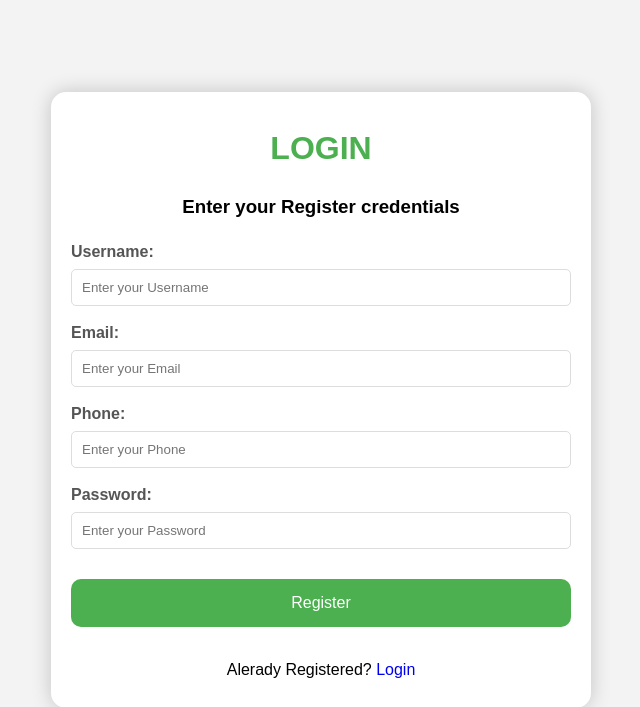
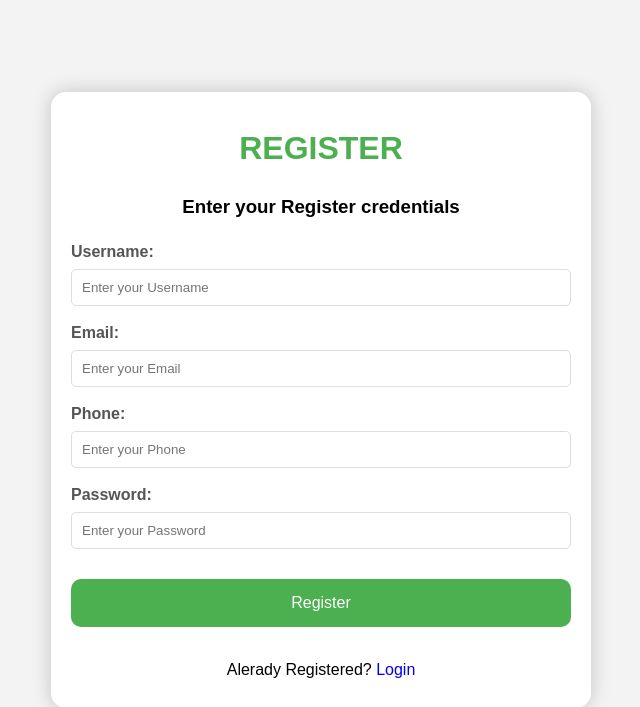
Before and after one commit to omdumraliya2356/php-crud, a PHP site: page / in a window 1280 px wide. Shown: the top 707 px of the page, without its empty margins (319-959 px from the left). Run offline with PHP 8.4, Linux system fonts and the light colour scheme.

Commit message:
Update index.php

```diff
--- a/index.php
+++ b/index.php
@@ -17,7 +17,7 @@
 
 <body>
       <div class="main">
-            <h1>LOGIN</h1>
+            <h1>REGISTER</h1>
             <h3>Enter your Register credentials</h3>
             <form action="" method="POST">
                   <label for="first">
```
